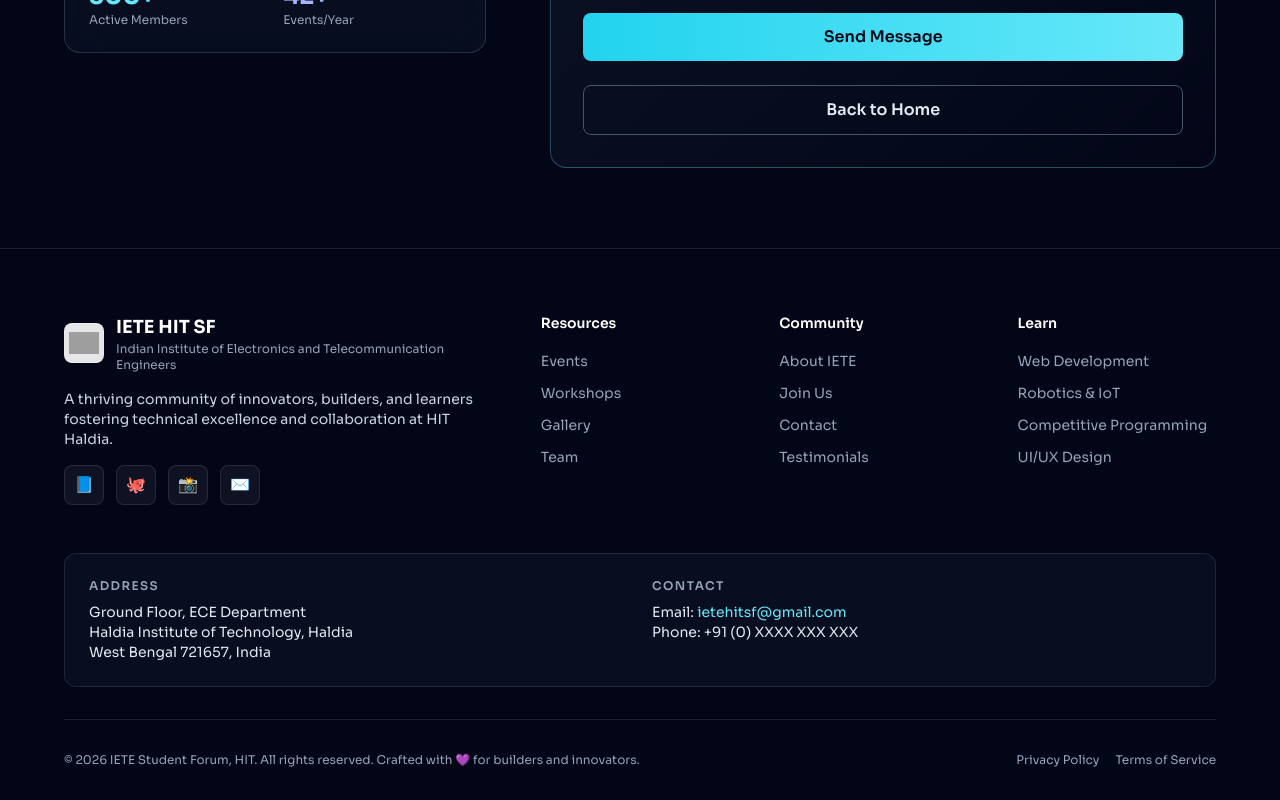
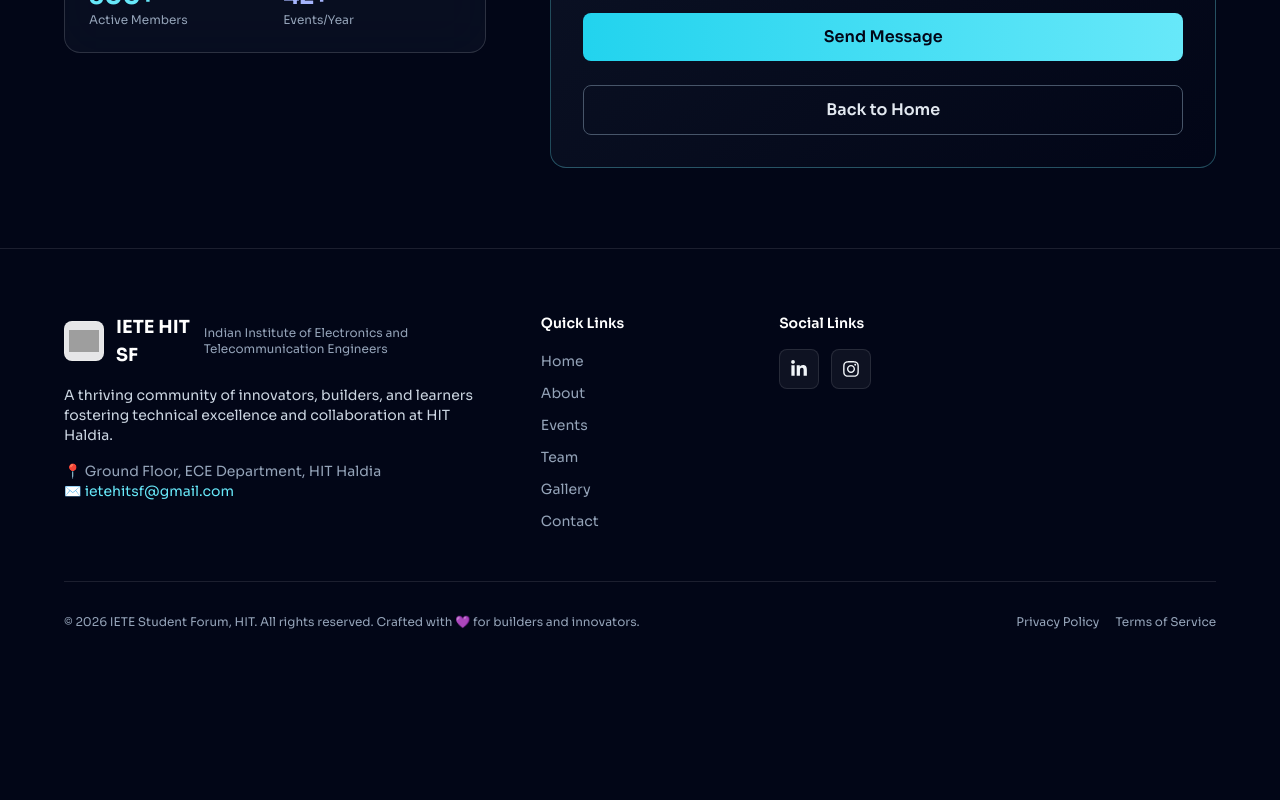
Before and after one commit to Aayushpathak384/Design_club_fontend, a React (Vite) app: page /contact in a window 1280 px wide. Shown: the part 785-1585 px from the top of the page. After the commit the page ends 1447 px from the top, so only its background shows below. Built offline with nearby package versions, Linux system fonts and the light colour scheme; grey boxes are pictures that could not be loaded.

Commit message:
done team page

```diff
--- a/src/components/Footer.jsx
+++ b/src/components/Footer.jsx
@@ -1,34 +1,30 @@
 import { motion as Motion } from 'framer-motion'
+import { Link } from 'react-router-dom'
+import { FaLinkedinIn, FaInstagram } from 'react-icons/fa'
 
 function Footer() {
   const currentYear = new Date().getFullYear()
 
-  const footerLinks = {
-    Resources: [
-      { label: 'Events', href: '#events' },
-      { label: 'Workshops', href: '#domains' },
-      { label: 'Gallery', href: '#gallery' },
-      { label: 'Team', href: '#team' },
-    ],
-    Community: [
-      { label: 'About IETE', href: '#about' },
-      { label: 'Join Us', href: '#join' },
-      { label: 'Contact', href: '#contact' },
-      { label: 'Testimonials', href: '#testimonials' },
-    ],
-    Learn: [
-      { label: 'Web Development', href: '#domains' },
-      { label: 'Robotics & IoT', href: '#domains' },
-      { label: 'Competitive Programming', href: '#domains' },
-      { label: 'UI/UX Design', href: '#domains' },
-    ],
-  }
+  const quickLinks = [
+    { label: 'Home', href: '/' },
+    { label: 'About', href: '#about' },
+    { label: 'Events', href: '#events' },
+    { label: 'Team', href: '#team' },
+    { label: 'Gallery', href: '#gallery' },
+    { label: 'Contact', href: '/contact' },
+  ]
 
   const socialLinks = [
-    { label: 'LinkedIn', icon: '📘', href: '#' },
-    { label: 'GitHub', icon: '🐙', href: '#' },
-    { label: 'Instagram', icon: '📸', href: '#' },
-    { label: 'Email', icon: '✉️', href: 'mailto:ietehitsf@gmail.com' },
+    {
+      label: 'LinkedIn',
+      href: 'https://www.linkedin.com/company/iete-students-forum-hit-haldia-iete/',
+      icon: FaLinkedinIn,
+    },
+    {
+      label: 'Instagram',
+      href: 'https://www.instagram.com/iete_hit_haldia/?hl=en',
+      icon: FaInstagram,
+    },
   ]
 
   return (
@@ -51,78 +47,75 @@
                 className="h-10 w-10 rounded-lg border border-white/20 bg-white/90 object-contain p-1"
                 loading="lazy"
               />
-              <div>
+              <Link to="/" className="transition hover:text-cyan-300">
                 <h3 className="text-lg font-bold text-white">IETE HIT SF</h3>
-                <p className="text-xs text-slate-400">Indian Institute of Electronics and Telecommunication Engineers</p>
-              </div>
+              </Link>
+              <p className="text-xs text-slate-400">Indian Institute of Electronics and Telecommunication Engineers</p>
             </div>
             <p className="text-sm text-slate-300 mb-4">
               A thriving community of innovators, builders, and learners fostering technical excellence and collaboration at HIT Haldia.
             </p>
+            <p className="text-sm text-slate-400">
+              📍 Ground Floor, ECE Department, HIT Haldia<br />
+              ✉️ <a href="mailto:ietehitsf@gmail.com" className="text-cyan-300 transition hover:text-cyan-200">ietehitsf@gmail.com</a>
+            </p>
+          </Motion.div>
+
+          {/* Footer Links Columns */}
+          <Motion.div
+            initial={{ opacity: 0, y: 24 }}
+            whileInView={{ opacity: 1, y: 0 }}
+            viewport={{ once: true, amount: 0.5 }}
+            transition={{ duration: 0.55, delay: 0.08 }}
+          >
+            <h4 className="text-sm font-semibold text-white mb-4">Quick Links</h4>
+            <ul className="space-y-2">
+              {quickLinks.map((link) => (
+                <li key={link.label}>
+                  {link.href === '/contact' ? (
+                    <Link
+                      to={link.href}
+                      className="text-sm text-slate-400 transition hover:text-cyan-300 hover:underline hover:underline-offset-4"
+                    >
+                      {link.label}
+                    </Link>
+                  ) : (
+                    <a
+                      href={link.href}
+                      className="text-sm text-slate-400 transition hover:text-cyan-300 hover:underline hover:underline-offset-4"
+                    >
+                      {link.label}
+                    </a>
+                  )}
+                </li>
+              ))}
+            </ul>
+          </Motion.div>
+
+          {/* Social Links */}
+          <Motion.div
+            initial={{ opacity: 0, y: 24 }}
+            whileInView={{ opacity: 1, y: 0 }}
+            viewport={{ once: true, amount: 0.5 }}
+            transition={{ duration: 0.55, delay: 0.16 }}
+          >
+            <h4 className="text-sm font-semibold text-white mb-4">Social Links</h4>
             <div className="flex gap-3 flex-wrap">
               {socialLinks.map((social) => (
                 <a
                   key={social.label}
                   href={social.href}
                   title={social.label}
-                  className="h-10 w-10 rounded-lg border border-white/10 bg-white/5 flex items-center justify-center text-base transition hover:bg-white/10 hover:border-cyan-300/60"
+                  target="_blank"
+                  rel="noreferrer"
+                  className="group h-10 w-10 rounded-lg border border-white/10 bg-white/5 flex items-center justify-center text-base transition hover:bg-white/10 hover:border-cyan-300/60"
                 >
-                  {social.icon}
+                  <social.icon className="text-lg transition duration-300 group-hover:scale-110 group-hover:text-cyan-300" />
                 </a>
               ))}
             </div>
           </Motion.div>
-
-          {/* Footer Links Columns */}
-          {Object.entries(footerLinks).map(([ category, links ], idx) => (
-            <Motion.div
-              key={category}
-              initial={{ opacity: 0, y: 24 }}
-              whileInView={{ opacity: 1, y: 0 }}
-              viewport={{ once: true, amount: 0.5 }}
-              transition={{ duration: 0.55, delay: (idx + 1) * 0.08 }}
-            >
-              <h4 className="text-sm font-semibold text-white mb-4">{category}</h4>
-              <ul className="space-y-2">
-                {links.map((link) => (
-                  <li key={link.label}>
-                    <a
-                      href={link.href}
-                      className="text-sm text-slate-400 transition hover:text-cyan-300"
-                    >
-                      {link.label}
-                    </a>
-                  </li>
-                ))}
-              </ul>
-            </Motion.div>
-          ))}
         </div>
-
-        {/* Contact Info Section */}
-        <Motion.div
-          initial={{ opacity: 0, y: 24 }}
-          whileInView={{ opacity: 1, y: 0 }}
-          viewport={{ once: true, amount: 0.5 }}
-          transition={{ duration: 0.55, delay: 0.24 }}
-          className="grid gap-6 md:grid-cols-2 mb-8 p-6 rounded-xl border border-white/10 bg-slate-900/50"
-        >
-          <div>
-            <p className="text-xs font-semibold uppercase tracking-[0.12em] text-slate-400 mb-2">Address</p>
-            <p className="text-sm text-slate-200">
-              Ground Floor, ECE Department<br />
-              Haldia Institute of Technology, Haldia<br />
-              West Bengal 721657, India
-            </p>
-          </div>
-          <div>
-            <p className="text-xs font-semibold uppercase tracking-[0.12em] text-slate-400 mb-2">Contact</p>
-            <p className="text-sm text-slate-200">
-              Email: <a href="mailto:ietehitsf@gmail.com" className="text-cyan-300 hover:text-cyan-200">ietehitsf@gmail.com</a><br />
-              Phone: +91 (0) XXXX XXX XXX
-            </p>
-          </div>
-        </Motion.div>
 
         {/* Divider and Copyright */}
         <div className="border-t border-white/10 pt-8 flex flex-col md:flex-row md:items-center md:justify-between gap-4">
--- a/src/components/Navbar.jsx
+++ b/src/components/Navbar.jsx
@@ -79,14 +79,14 @@
         }}
         className="mx-auto flex w-full max-w-6xl items-center justify-between rounded-2xl border bg-slate-950/55 px-4 py-3 shadow-[0_0_50px_-18px_rgba(56,189,248,0.65)]"
       >
-        <Link to="/" className="flex items-center gap-3 text-sm font-semibold tracking-[0.16em] text-white hover:text-cyan-300 transition">
+        <Link to="/" className="group flex items-center gap-3 text-sm font-semibold tracking-[0.16em] text-white transition hover:text-cyan-300">
           <img
             src="https://iete-frontend.onrender.com/images/iete.ico"
             alt="IETE Logo"
-            className="h-9 w-9 rounded-lg border border-white/20 bg-white/90 object-contain p-1"
+            className="h-9 w-9 rounded-lg border border-white/20 bg-white/90 object-contain p-1 transition duration-300 group-hover:scale-105 group-hover:shadow-[0_0_18px_rgba(103,232,249,0.45)]"
             loading="lazy"
           />
-          IETE HIT SF
+          <span className="transition duration-300 group-hover:drop-shadow-[0_0_8px_rgba(103,232,249,0.55)]">IETE HIT SF</span>
         </Link>
 
         <ul className="hidden items-center gap-3 text-sm text-slate-200 md:flex">
```
Also changed, not shown: src/components/GallerySection.jsx (+97 -10 lines), src/components/TeamSection.jsx (+53 -10 lines).
